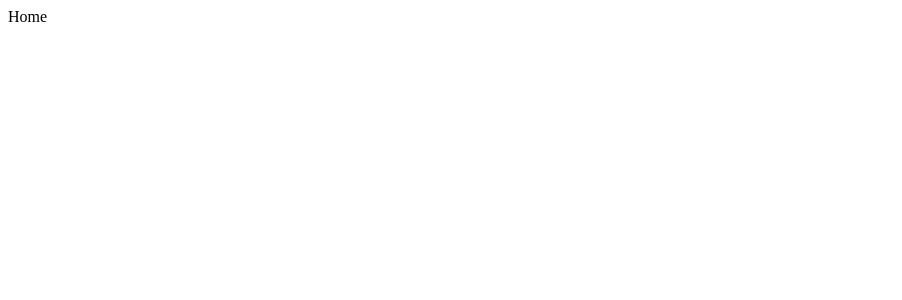
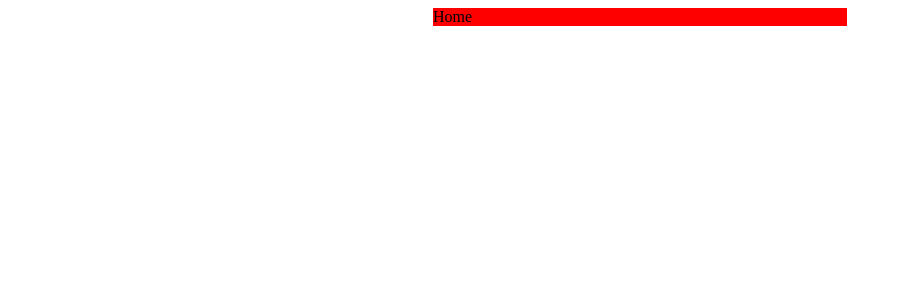
Before and after one commit to prgrms-web-devcourse/Team-Moongsal-Travel.zip-FE, a Next.js app: page / in a window 1280 px wide. Shown: the top 300 px of the page, without its empty margins (0-902 px from the left). Built offline with nearby package versions, Linux system fonts and the light colour scheme.

Commit message:
fix: 글로벌 디자인 적용

```diff
--- a/src/pages/_app.tsx
+++ b/src/pages/_app.tsx
@@ -1,9 +1,13 @@
 import type { AppProps } from 'next/app';
+
+import MobileLayout from '@/styles/MobileLayout';
 
 export default function App({ Component, pageProps }: AppProps) {
   return (
     <>
-      <Component {...pageProps} />
+      <MobileLayout>
+        <Component {...pageProps} />
+      </MobileLayout>
     </>
   );
 }
```
